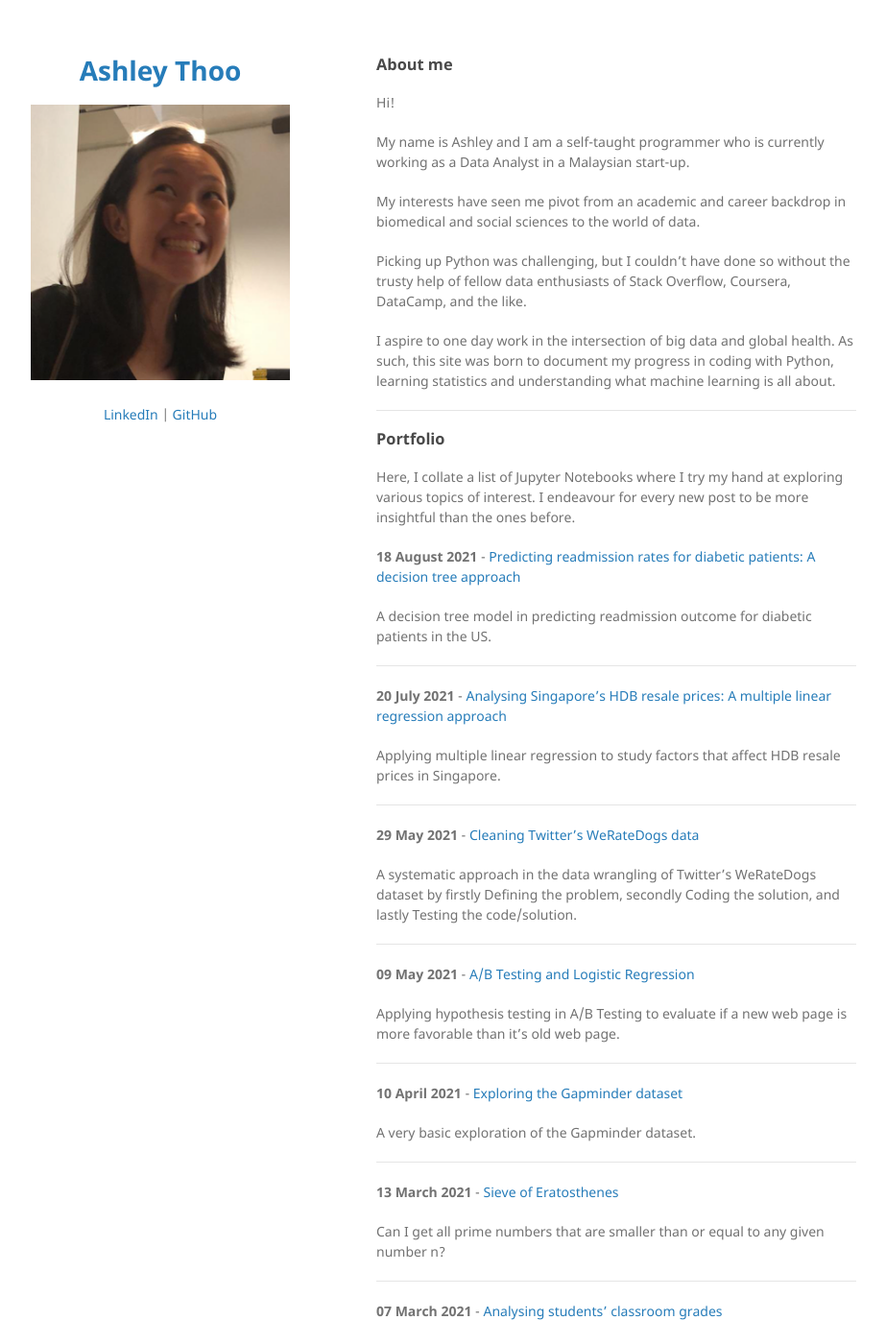
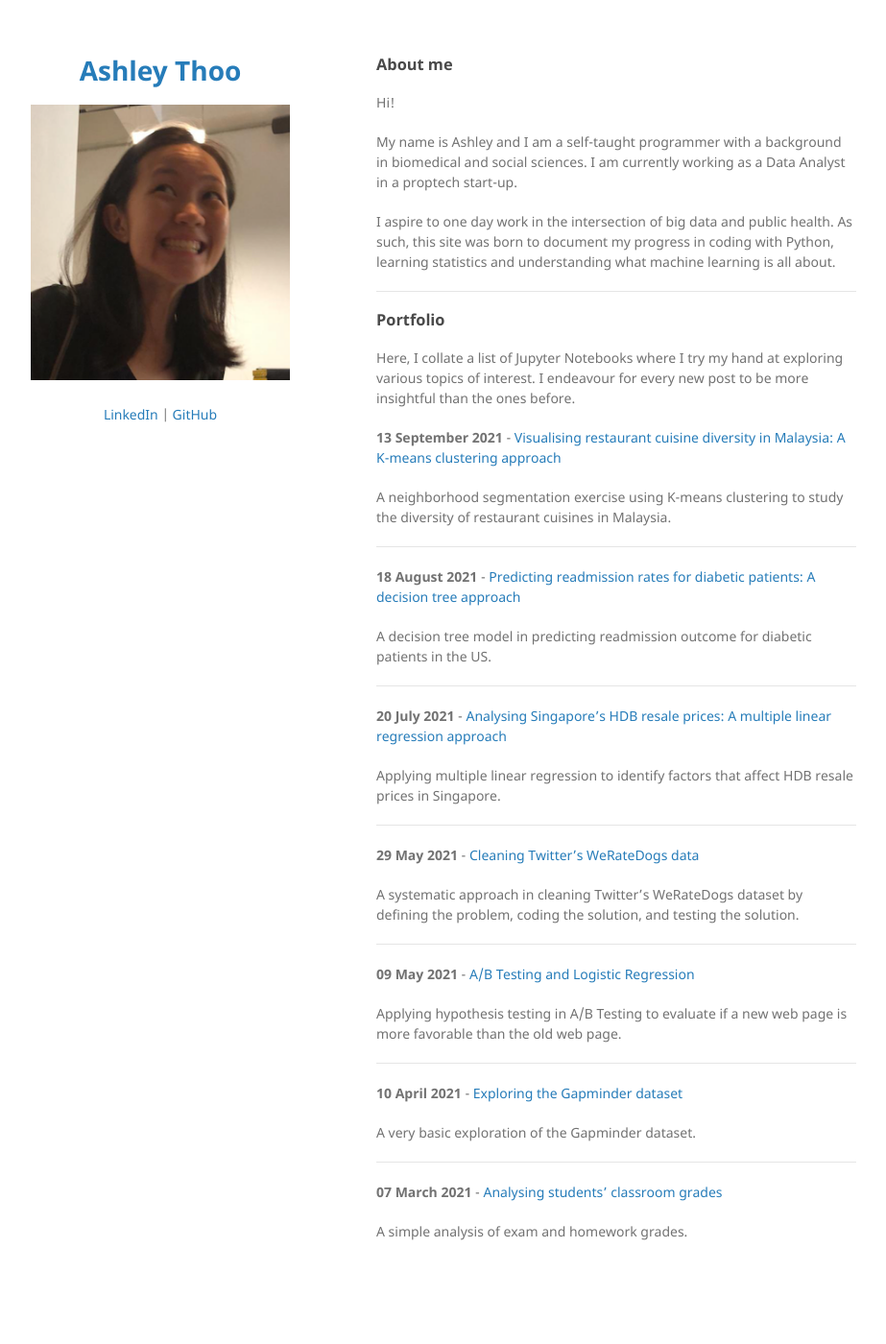
Before and after one commit to ashleythy/ashleythy.github.io, a Jekyll site: the page built from index.md, in a window 1280 px wide and 1400 px high. Shown: the whole window at 96% size, without its empty margins (178-1101 px from the left). Built offline with Jekyll 4.4.1, drawn with Linux system fonts in a browser that asks for light colours; our own code applies the rules of GitHub Pages for plain Markdown files.

Commit message:
Update index.md

```diff
--- a/index.md
+++ b/index.md
@@ -3,19 +3,21 @@
 
 Hi!
 
-My name is Ashley and I am a self-taught programmer who is currently working as a Data Analyst in a Malaysian start-up.
+My name is Ashley and I am a self-taught programmer with a background in biomedical and social sciences. I am currently working as a Data Analyst in a proptech start-up.
 
-My interests have seen me pivot from an academic and career backdrop in biomedical and social sciences to the world of data.
-
-Picking up Python was challenging, but I couldn’t have done so without the trusty help of fellow data enthusiasts of Stack Overflow, Coursera, DataCamp, and the like.
-
-I aspire to one day work in the intersection of big data and global health. As such, this site was born to document my progress in coding with Python, learning statistics and understanding what machine learning is all about.
+I aspire to one day work in the intersection of big data and public health. As such, this site was born to document my progress in coding with Python, learning statistics and understanding what machine learning is all about.
 
 ---
 
 ### Portfolio
 
 Here, I collate a list of Jupyter Notebooks where I try my hand at exploring various topics of interest. I endeavour for every new post to be more insightful than the ones before.
+
+<b>13 September 2021</b> - [Visualising restaurant cuisine diversity in Malaysia: A K-means clustering approach](/html/entry14.html)
+
+A neighborhood segmentation exercise using K-means clustering to study the diversity of restaurant cuisines in Malaysia.
+
+---
 
 <b>18 August 2021</b> - [Predicting readmission rates for diabetic patients: A decision tree approach](/html/entry13.html)
 
@@ -25,19 +27,19 @@ A decision tree model in predicting readmission outcome for diabetic patients in
 
 <b>20 July 2021</b> - [Analysing Singapore's HDB resale prices: A multiple linear regression approach](/html/entry12.html)
 
-Applying multiple linear regression to study factors that affect HDB resale prices in Singapore.
+Applying multiple linear regression to identify factors that affect HDB resale prices in Singapore.
 
 ---
 
 <b>29 May 2021</b> - [Cleaning Twitter's WeRateDogs data](/html/entry11.html)
 
-A systematic approach in the data wrangling of Twitter's WeRateDogs dataset by firstly Defining the problem, secondly Coding the solution, and lastly Testing the code/solution.
+A systematic approach in cleaning Twitter's WeRateDogs dataset by defining the problem, coding the solution, and testing the solution.
 
 ---
 
 <b>09 May 2021</b> - [A/B Testing and Logistic Regression](/html/entry10.html)
 
-Applying hypothesis testing in A/B Testing to evaluate if a new web page is more favorable than it's old web page.
+Applying hypothesis testing in A/B Testing to evaluate if a new web page is more favorable than the old web page.
 
 ---
 
@@ -47,12 +49,6 @@ A very basic exploration of the Gapminder dataset.
 
 ---
 
-<b>13 March 2021</b> - [Sieve of Eratosthenes](/html/entry8.html)
-
-Can I get all prime numbers that are smaller than or equal to any given number n?
-
----
-
 <b>07 March 2021</b> - [Analysing students' classroom grades](/html/entry7.html)
 
 A simple analysis of exam and homework grades.
```
